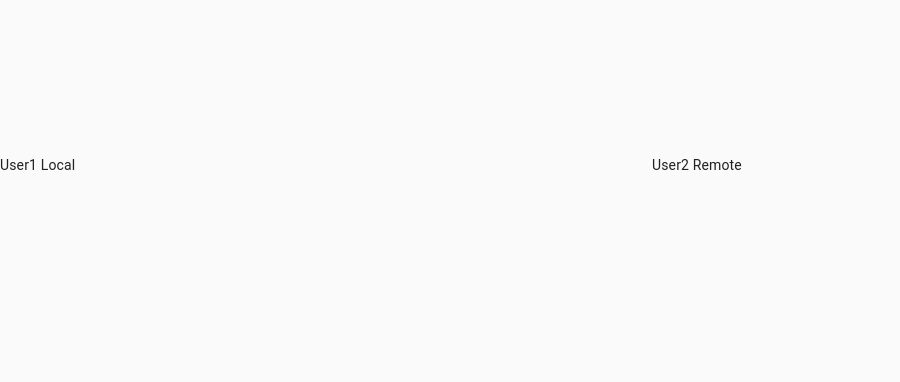
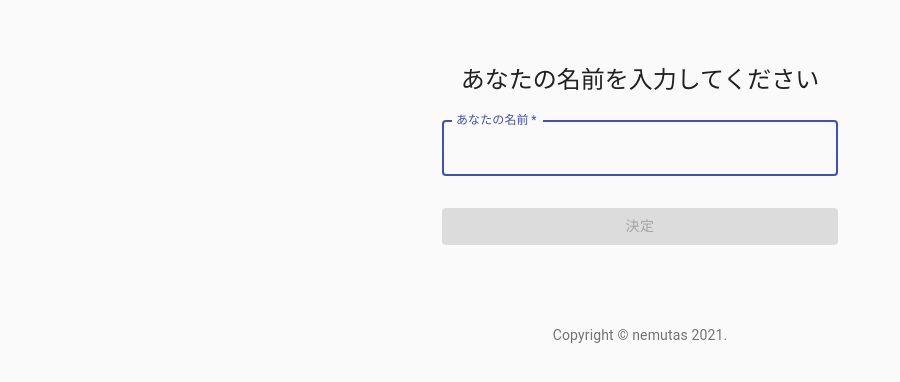
Before and after one commit to nemutas/webrtc-react-firebase, a React (Create React App) app: page / in a window 1280 px wide. Shown: the top 382 px of the page, without its empty margins (0-900 px from the left). Built offline with nearby package versions, Linux system fonts and the light colour scheme.

Commit message:
RTCClientクラスの作成と状態管理の統合

```diff
--- a/src/components/App.tsx
+++ b/src/components/App.tsx
@@ -1,26 +1,29 @@
-import React, { useEffect, useState } from 'react';
+import React, { useEffect } from 'react';
+import { useRtcClient } from './hooks/useRtcClient';
 import { InputNameForm } from './InputNameForm';
 import { VideoArea } from './VideoArea';
 
 export const App: React.FC = () => {
-	const [localPeerName, setLocalPeerName] = useState('');
-	const [remotePeerName, setRemotePeerName] = useState('');
+	const rtcClient = useRtcClient();
 
 	// 開発時のみ
-	useEffect(() => {
-		setLocalPeerName('User1 Local');
-		setRemotePeerName('User2 Remote');
-	}, []);
+	// useEffect(() => {
+	// 	if (rtcClient) {
+	// 		rtcClient.localPeerName = 'User1 Local';
+	// 		rtcClient.remotePeerName = 'User2 Local';
+	// 	}
+	// }, [rtcClient]);
 
 	return (
 		<>
-			{!localPeerName ? (
-				<InputNameForm label="あなたの名前" setPeerName={setLocalPeerName} />
-			) : !remotePeerName ? (
-				<InputNameForm label="相手の名前" setPeerName={setRemotePeerName} />
-			) : (
-				<VideoArea localPeerName={localPeerName} remotePeerName={remotePeerName} />
-			)}
+			{rtcClient &&
+				(!rtcClient.localPeerName ? (
+					<InputNameForm isLocal={true} rtcClient={rtcClient} />
+				) : !rtcClient.remotePeerName ? (
+					<InputNameForm isLocal={false} rtcClient={rtcClient} />
+				) : (
+					<VideoArea rtcClient={rtcClient} />
+				))}
 		</>
 	);
 };
--- a/src/components/InputNameForm.tsx
+++ b/src/components/InputNameForm.tsx
@@ -2,20 +2,26 @@ import React, { useState } from 'react';
 import {
 	Box, Button, Container, CssBaseline, Link, makeStyles, TextField, Typography
 } from '@material-ui/core';
+import { RTCClient } from '../utils/rtcClient';
 
 type InputNameFormPropsType = {
-	label: string;
-	setPeerName: React.Dispatch<React.SetStateAction<string>>;
+	isLocal: boolean;
+	rtcClient: RTCClient;
 };
 
 export const InputNameForm: React.FC<InputNameFormPropsType> = props => {
-	const { label, setPeerName } = props;
+	const { isLocal, rtcClient } = props;
 	const classes = useStyles();
 	const [name, setName] = useState('');
+	const label = isLocal ? 'あなたの名前' : '相手の名前';
 
 	const onClickSubmit = (e: React.MouseEvent<HTMLButtonElement, MouseEvent>) => {
 		e.preventDefault();
-		setPeerName(name.trim());
+		if (isLocal) {
+			rtcClient.localPeerName = name.trim();
+		} else {
+			rtcClient.remotePeerName = name.trim();
+		}
 		setName('');
 	};
 
--- a/src/components/VideoArea.tsx
+++ b/src/components/VideoArea.tsx
@@ -1,26 +1,25 @@
 import React from 'react';
 import Grid from '@material-ui/core/Grid';
 import { createStyles, makeStyles, Theme } from '@material-ui/core/styles';
+import { RTCClient } from '../utils/rtcClient';
 import { VideoLocal } from './VideoLocal';
 import { VideoRemote } from './VideoRemote';
 
 type VideoAreaPropsType = {
-	localPeerName: string;
-	remotePeerName: string;
+	rtcClient: RTCClient;
 };
 
-export const VideoArea: React.FC<VideoAreaPropsType> = props => {
-	const { localPeerName, remotePeerName } = props;
+export const VideoArea: React.FC<VideoAreaPropsType> = ({ rtcClient }) => {
 	const classes = useStyles();
 
 	return (
 		<div className={classes.root}>
 			<Grid container spacing={3}>
 				<Grid item xs={12} sm={6}>
-					<VideoLocal localPeerName={localPeerName} />
+					<VideoLocal localPeerName={rtcClient.localPeerName} />
 				</Grid>
 				<Grid item xs={12} sm={6}>
-					<VideoRemote remotePeerName={remotePeerName} />
+					<VideoRemote remotePeerName={rtcClient.remotePeerName} />
 				</Grid>
 			</Grid>
 		</div>
--- a/src/components/VideoLocal.tsx
+++ b/src/components/VideoLocal.tsx
@@ -7,9 +7,9 @@ type VideoLocalPropsType = {
 
 export const VideoLocal: React.FC<VideoLocalPropsType> = ({ localPeerName }) => {
 	const videoRef = useRef<HTMLVideoElement>(null);
-	const currentVideoRef = videoRef.current;
 
 	useEffect(() => {
+		const currentVideoRef = videoRef.current;
 		if (!currentVideoRef) return;
 
 		const getMedia = async () => {
@@ -22,7 +22,7 @@ export const VideoLocal: React.FC<VideoLocalPropsType> = ({ localPeerName }) =>
 			}
 		};
 		getMedia();
-	}, [currentVideoRef]);
+	}, [videoRef]);
 
 	return <Video isMuted={true} name={localPeerName} videoRef={videoRef} />;
 };
--- /dev/null
+++ b/src/components/hooks/useRtcClient.ts
@@ -0,0 +1,19 @@
+import { useEffect, useReducer, useState } from 'react';
+import { RTCClient } from '../../utils/rtcClient';
+
+export const useRtcClient = () => {
+	const [rtcClient, _setRtcClient] = useState<RTCClient>();
+	const [, forceRender] = useReducer(val => !val, false);
+
+	const setRtcClient = (rtcClient: RTCClient) => {
+		_setRtcClient(rtcClient);
+		forceRender();
+	};
+
+	useEffect(() => {
+		const client = new RTCClient(setRtcClient);
+		client.setRtcClient();
+	}, []);
+
+	return rtcClient;
+};
--- /dev/null
+++ b/src/utils/rtcClient.ts
@@ -0,0 +1,38 @@
+// RTCPeerConnectionのインスタンス実装例：https://developer.mozilla.org/en-US/docs/Web/API/RTCIceServer/urls
+// 公開されているStunServer：http://www.stunprotocol.org/
+export class RTCClient {
+	rtcPeerConection;
+	private _localPeerName;
+	private _remotePeerName;
+
+	constructor(private _setRtcCliant: (rtcClient: RTCClient) => void) {
+		const config = {
+			iceServers: [{ urls: 'stun:stun.stunprotocol.org' }]
+		};
+		this.rtcPeerConection = new RTCPeerConnection(config);
+		this._localPeerName = '';
+		this._remotePeerName = '';
+	}
+
+	get localPeerName() {
+		return this._localPeerName;
+	}
+
+	set localPeerName(name: string) {
+		this._localPeerName = name;
+		this.setRtcClient();
+	}
+
+	get remotePeerName() {
+		return this._remotePeerName;
+	}
+
+	set remotePeerName(name: string) {
+		this._remotePeerName = name;
+		this.setRtcClient();
+	}
+
+	setRtcClient() {
+		this._setRtcCliant(this);
+	}
+}
```
